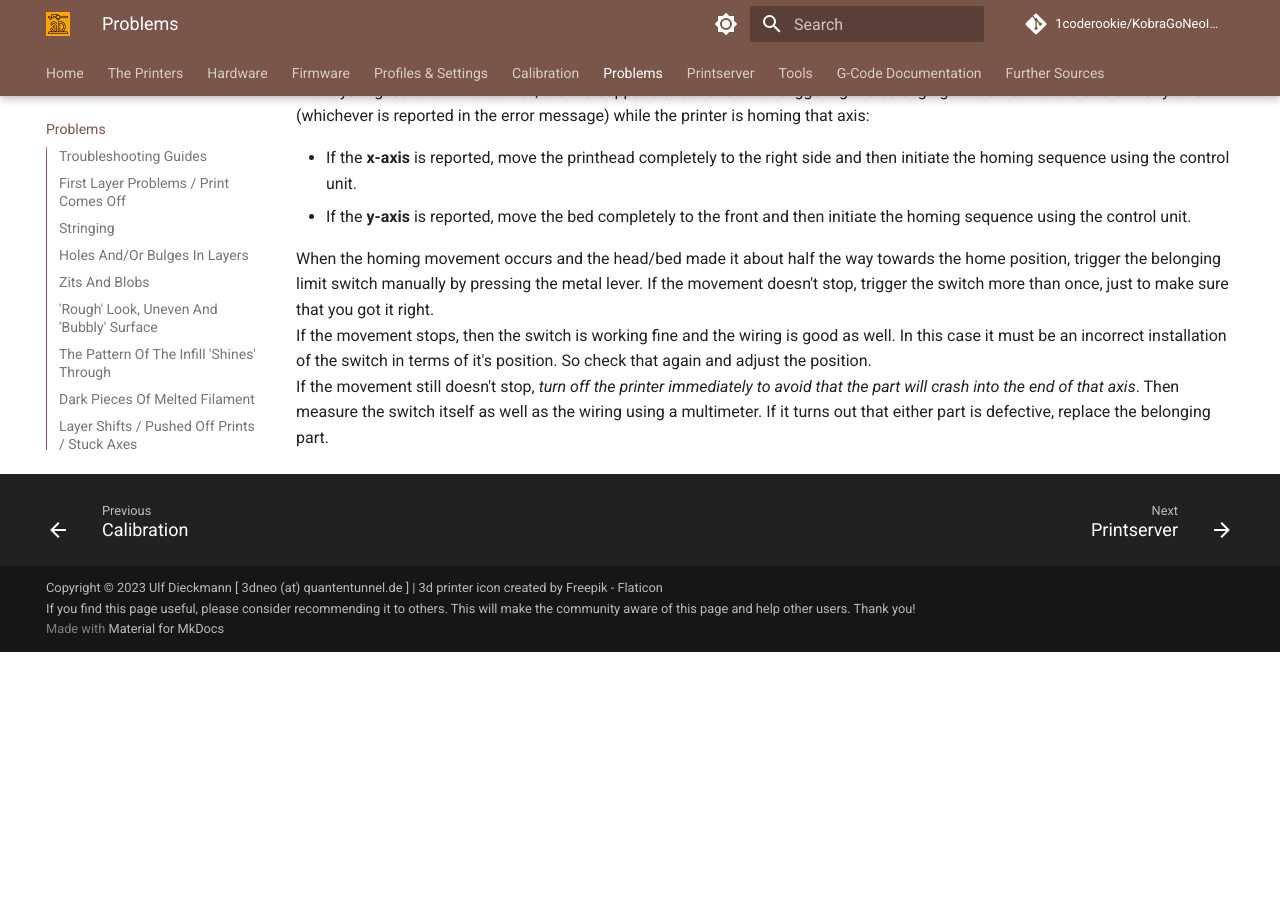
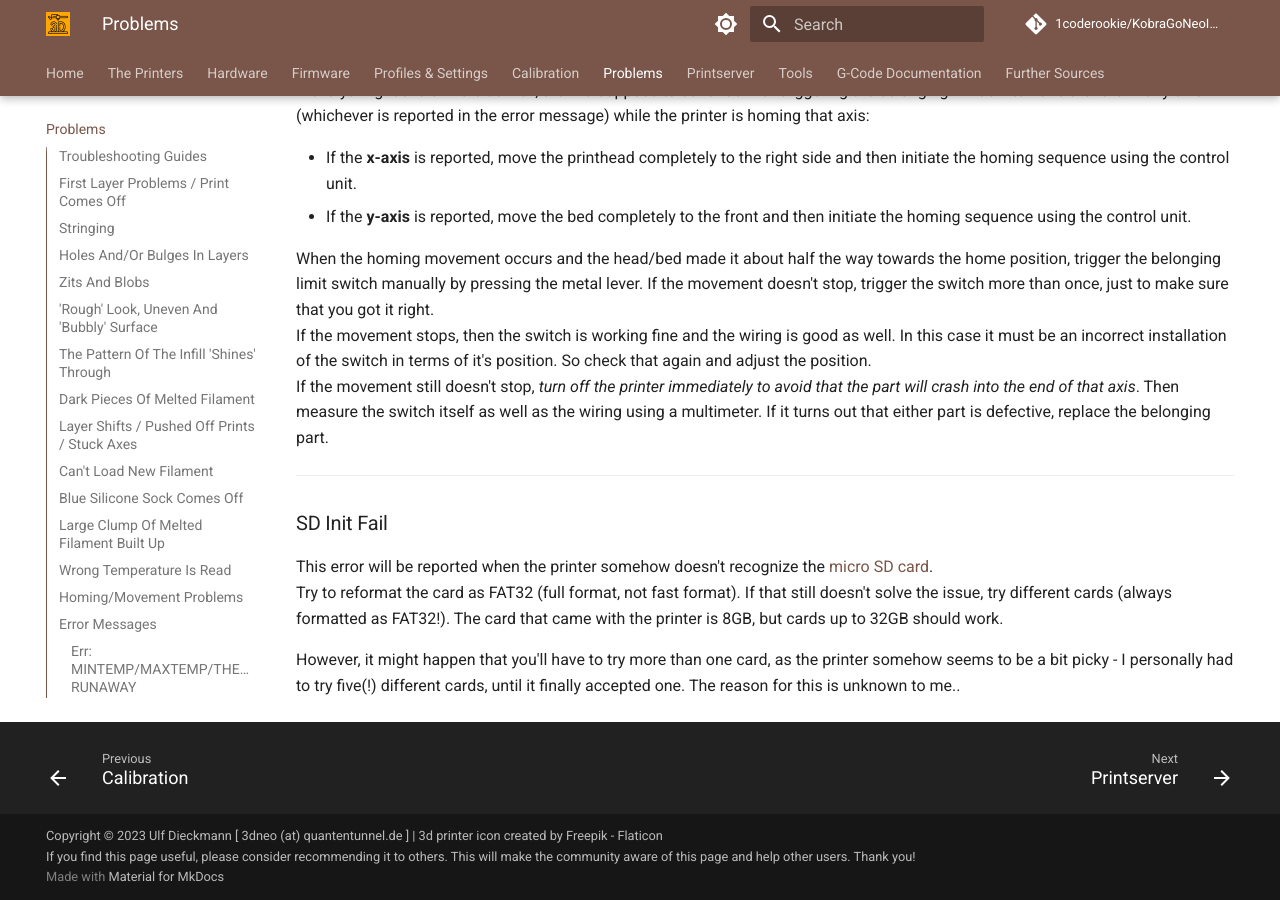
Before and after one commit to 1coderookie/KobraGoNeoInsights, an MkDocs documentation site: the page built from docs/problems.md, in a window 1280 px wide and 900 px high, scrolled down 12459 px. Built offline with MkDocs 1.6.1 and Material for MkDocs 9.7.7, drawn with Linux system fonts in a browser that asks for light colours; comment, search, counter and statistics services are not loaded; before the commit the page ends 13111 px from its top, so only the background shows below that.

Commit message:
Update problems.md

```diff
--- a/docs/problems.md
+++ b/docs/problems.md
@@ -322,3 +322,11 @@
 When the homing movement occurs and the head/bed made it about half the way towards the home position, trigger the belonging limit switch manually by pressing the metal lever. If the movement doesn't stop, trigger the switch more than once, just to make sure that you got it right.
 If the movement stops, then the switch is working fine and the wiring is good as well. In this case it must be an incorrect installation of the switch in terms of it's position. So check that again and adjust the position.
 If the movement still doesn't stop, *turn off the printer immediately to avoid that the part will crash into the end of that axis*. Then measure the switch itself as well as the wiring using a multimeter. If it turns out that either part is defective, replace the belonging part.
+
+---
+
+### SD Init Fail
+This error will be reported when the printer somehow doesn't recognize the [micro SD card](hardware/other.md#microsd-card).
+Try to reformat the card as FAT32 (full format, not fast format). If that still doesn't solve the issue, try different cards (always formatted as FAT32!). The card that came with the printer is 8GB, but cards up to 32GB should work.
+
+However, it might happen that you'll have to try more than one card, as the printer somehow seems to be a bit picky - I personally had to try five(!) different cards, until it finally accepted one. The reason for this is unknown to me..
```
